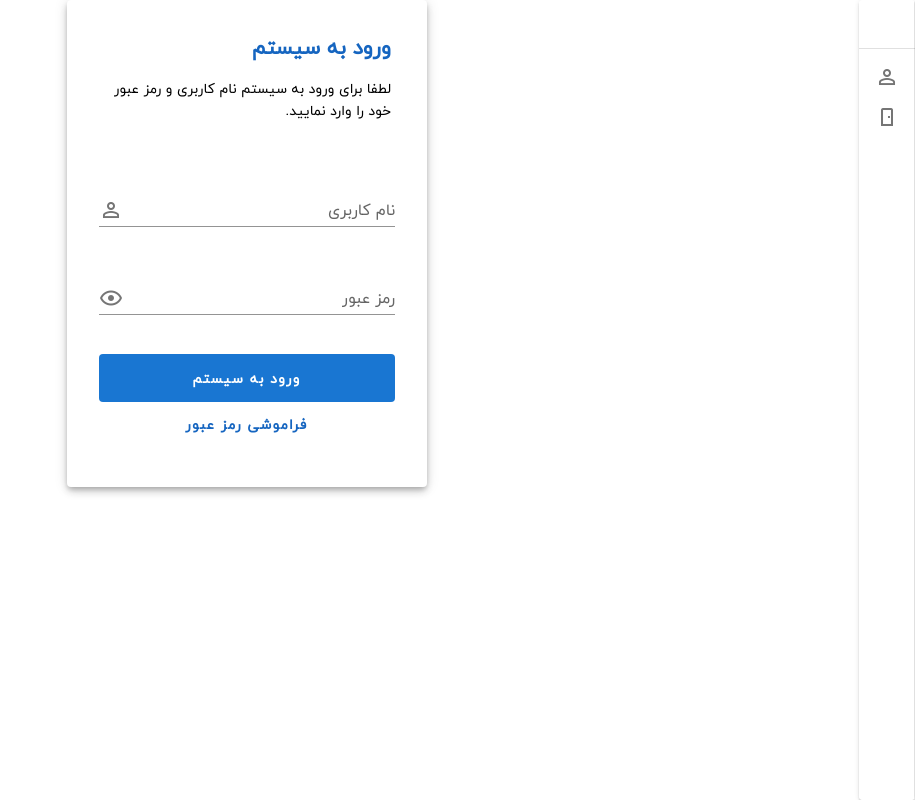
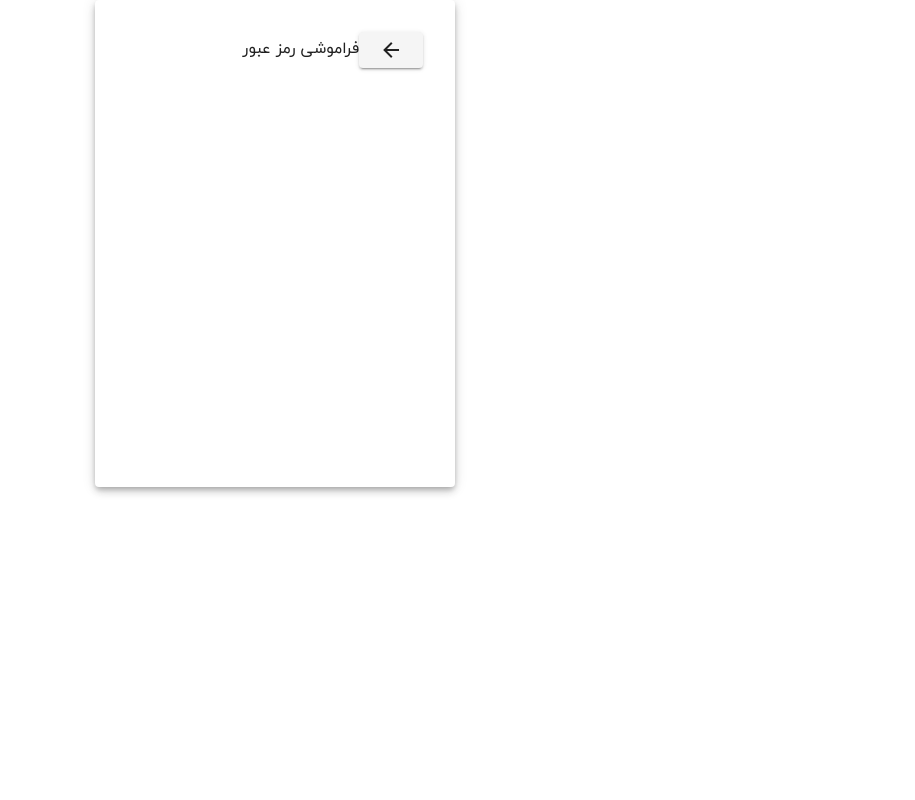
Before and after one commit to mmd1380/Project, a Vue app: page /forget in a window 1280 px wide. Before the commit this address led to /auth. Shown: the whole page, without its empty margins (365-1280 px from the left). Built offline with nearby package versions, Linux system fonts and the light colour scheme.

Commit message:
set layouts && forget page

```diff
--- a/src/App.vue
+++ b/src/App.vue
@@ -1,16 +1,23 @@
 <template>
   <v-app>
-    <default>
-      <router-view></router-view>
-    </default>
+<!--    <default>-->
+<!--      <router-view></router-view>-->
+<!--    </default>-->
+    <keep-alive>
+      <component :is="$store.state.layout">
+        <router-view></router-view>
+      </component>
+    </keep-alive>
   </v-app>
 </template>
 
 <script>
 import Default from "@/layout/default";
+import Auth from "@/layout/auth"
+
 export default {
   name: 'App',
-  components: {Default},
+  components: {Default, Auth},
   data: () => ({
     //
   }),
--- /dev/null
+++ b/src/layout/auth.vue
@@ -0,0 +1,11 @@
+<template>
+  <div>
+    <slot></slot>
+  </div>
+</template>
+
+<script>
+export default {
+  name: "auth"
+}
+</script>
--- a/src/pages/Login.vue
+++ b/src/pages/Login.vue
@@ -53,6 +53,7 @@
               text
               width="100%"
               class="blue--text text--darken-3 mt-0 font-weight-bold"
+              :to="{ name: 'Forget' }"
           >
             فراموشی رمز عبور
           </v-btn>
@@ -73,6 +74,7 @@ export default {
   methods: {
     authentication() {
       this.$store.commit("SET_AUTHENTICATION", true)
+      this.$store.commit("SET_LAYOUT", "Default")
       this.$router.push({ name: "Home" })
     }
   }
--- /dev/null
+++ b/src/pages/forget.vue
@@ -0,0 +1,22 @@
+<template>
+  <v-card
+    class="pa-8 my-auto mx-auto elevation-5 Appfont"
+    max-width="360"
+    height="487"
+  >
+    <v-btn @click="$router.go(-1)">
+      <v-icon>mdi-arrow-left</v-icon>
+    </v-btn>
+    <span>فراموشی رمز عبور</span>
+  </v-card>
+</template>
+
+<script>
+export default {
+  name: "forget"
+}
+</script>
+
+<style scoped>
+
+</style>
--- a/src/router/index.js
+++ b/src/router/index.js
@@ -16,7 +16,19 @@ const routes = [
   {
     path: "/auth",
     name: "Login",
-    component: () => import("@/pages/Login")
+    component: () => import("@/pages/Login"),
+    // children: [
+    //   {
+    //     path: "forget",
+    //     name: "Forget",
+    //     component: () => import("@/pages/forget")
+    //   }
+    // ]
+  },
+  {
+    path: "/forget",
+    name: "Forget",
+    component: () => import("@/pages/forget")
   }
 ]
 
@@ -30,7 +42,8 @@ const router = new VueRouter({
 
 router.beforeEach(async (to, from, next) => {
   const { state: { authentication } } = (await import("@/store")).default;
-  if(!authentication && to.name !== "Login") next({ name: "Login" });
+  console.log(!authentication && (to.name !== "Login" || to.name == "Forget"))
+  if(!authentication && (to.name !== "Login" && to.name !== "Forget")) next({ name: "Login" });
   next();
 })
 
--- a/src/store/index.js
+++ b/src/store/index.js
@@ -6,9 +6,11 @@ Vue.use(Vuex)
 export default new Vuex.Store({
   state: {
     authentication: false,
+    layout: "Auth"
   },
   mutations: {
-    SET_AUTHENTICATION: (state, payload) => (state.authentication = payload)
+    SET_AUTHENTICATION: (state, payload) => (state.authentication = payload),
+    SET_LAYOUT: (state, payload) => (state.layout = payload)
   },
   actions: {
   },
```
